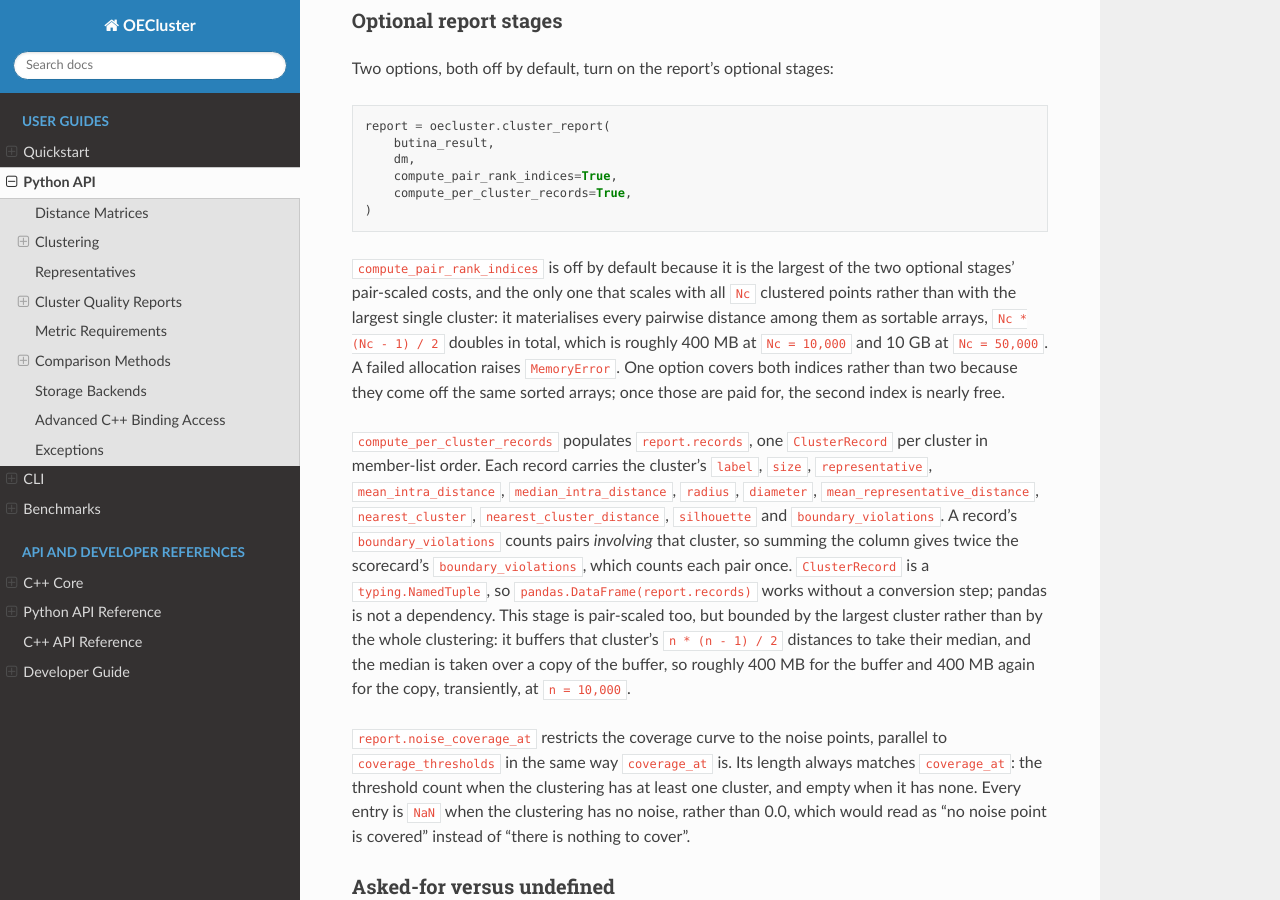
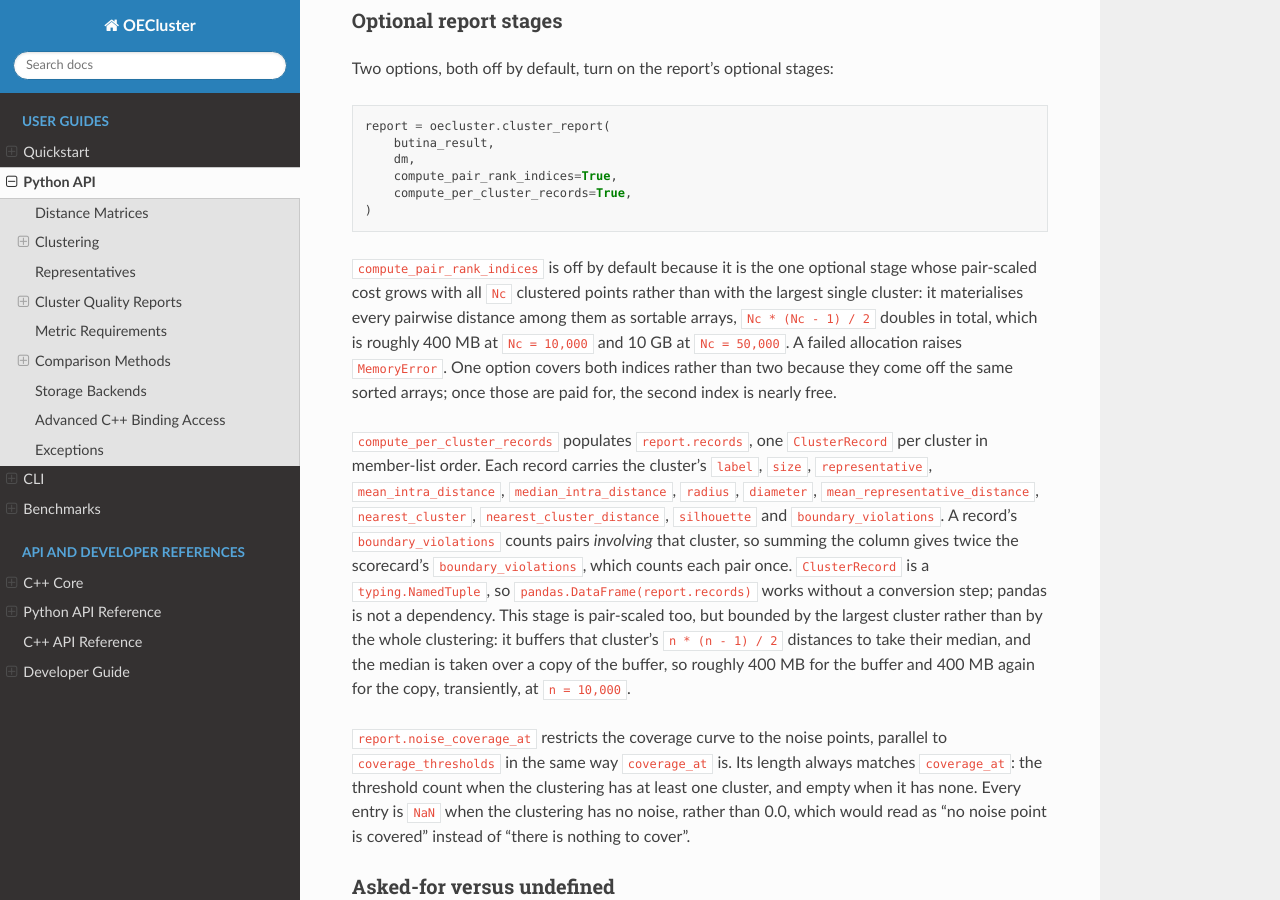
Before and after one commit to scott-arne/oecluster, a Sphinx documentation site: the page built from docs/python-api.md, in a window 1280 px wide and 900 px high, scrolled down 5762 px. Built offline with Sphinx 7.4.7 and the Read the Docs theme 3.1.0, drawn with Linux system fonts in a browser that asks for light colours; pages that are not in the unit, such as notebooks, are missing from menus; the version number is read from the project's files by our own code.

Commit message:
docs: drop the pair-cost ranking from the optional-stages section

````diff
--- a/docs/python-api.md
+++ b/docs/python-api.md
@@ -283,14 +283,14 @@ report = oecluster.cluster_report(
 )
 ```
 
-`compute_pair_rank_indices` is off by default because it is the largest of the
-two optional stages' pair-scaled costs, and the only one that scales with all
-`Nc` clustered points rather than with the largest single cluster: it
-materialises every pairwise distance among them as sortable arrays,
-`Nc * (Nc - 1) / 2` doubles in total, which is roughly 400 MB at `Nc = 10,000`
-and 10 GB at `Nc = 50,000`. A failed allocation raises `MemoryError`. One option
-covers both indices rather than two because they come off the same sorted
-arrays; once those are paid for, the second index is nearly free.
+`compute_pair_rank_indices` is off by default because it is the one optional
+stage whose pair-scaled cost grows with all `Nc` clustered points rather than
+with the largest single cluster: it materialises every pairwise distance among
+them as sortable arrays, `Nc * (Nc - 1) / 2` doubles in total, which is roughly
+400 MB at `Nc = 10,000` and 10 GB at `Nc = 50,000`. A failed allocation raises
+`MemoryError`. One option covers both indices rather than two because they come
+off the same sorted arrays; once those are paid for, the second index is nearly
+free.
 
 `compute_per_cluster_records` populates `report.records`, one `ClusterRecord`
 per cluster in member-list order. Each record carries the cluster's `label`,
````
